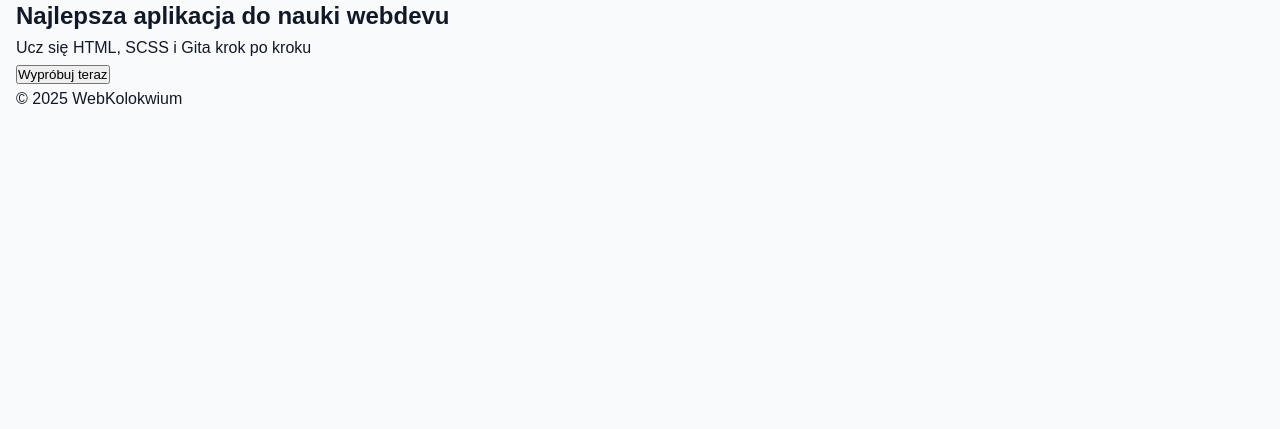
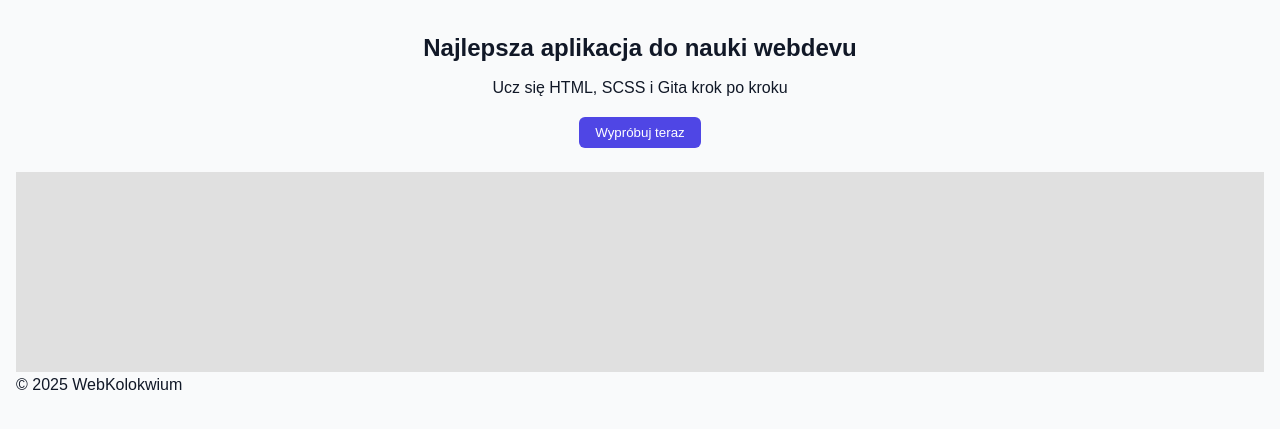
Before and after one commit to Pmod05/Web-Kolokwium, a website built with Vite: page webKolokwium/index.html in a window 1280 px wide. Shown: the part 45-474 px from the top of the page. Built offline with nearby package versions, Linux system fonts and the light colour scheme.

Commit message:
stykizacja klasy hero

```diff
--- a/webKolokwium/src/scss/style.scss
+++ b/webKolokwium/src/scss/style.scss
@@ -34,3 +34,32 @@ body {
     display: none; // ukryte na mobile
   }
 }
+
+.hero {
+  margin-top: 2rem;
+  text-align: center;
+
+  &__title{
+    font-size: 1.5rem;
+    margin-bottom: 0.5rem;
+  }
+
+  &__subtitle{
+    margin-bottom: 1rem;
+  }
+
+  &__cta{
+    background-color: $primary-color;
+    color: #fff;
+    padding: 0.5rem 1rem;
+    border: none;
+    border-radius: 6px;
+    cursor: pointer;
+  }
+
+  &__image{
+    margin-top: 1.5rem;
+    height: 200px;
+    background-color: #e0e0e0; // tymczasowy placeholder
+  }
+}
```
